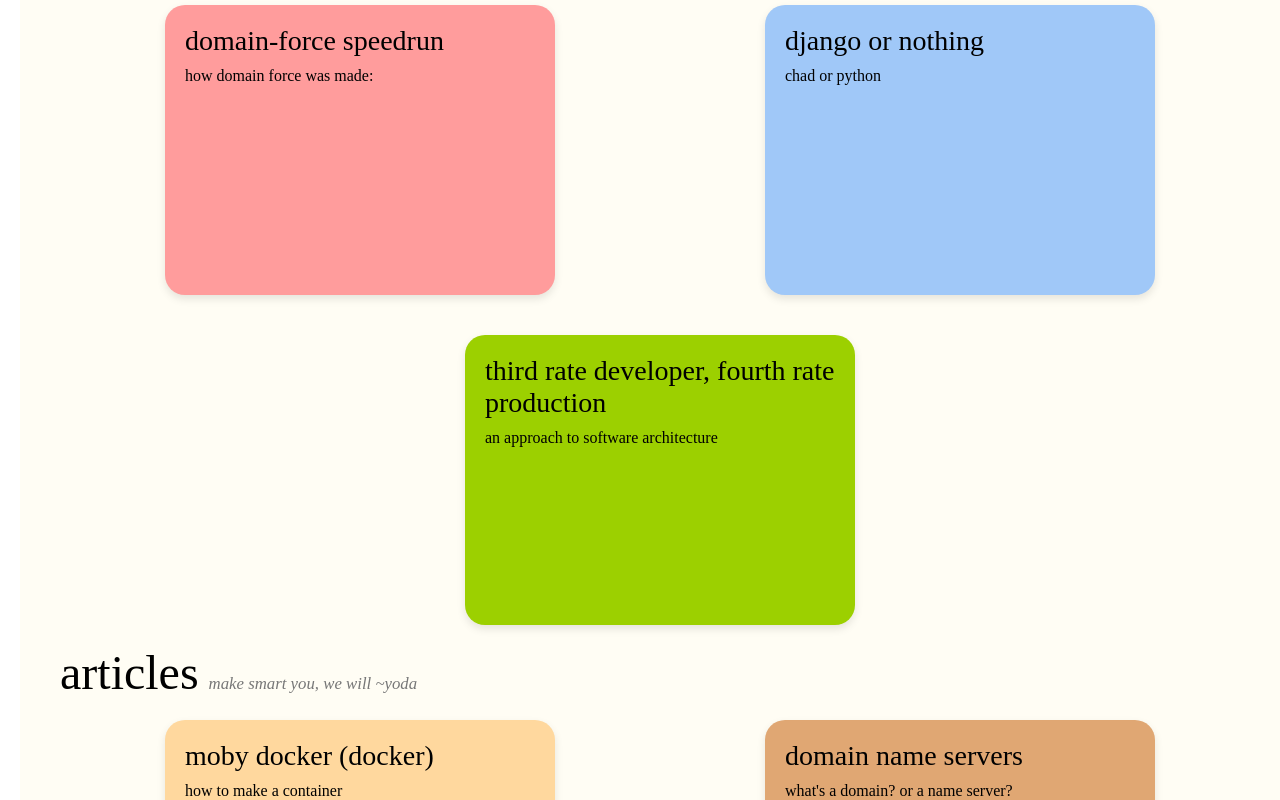
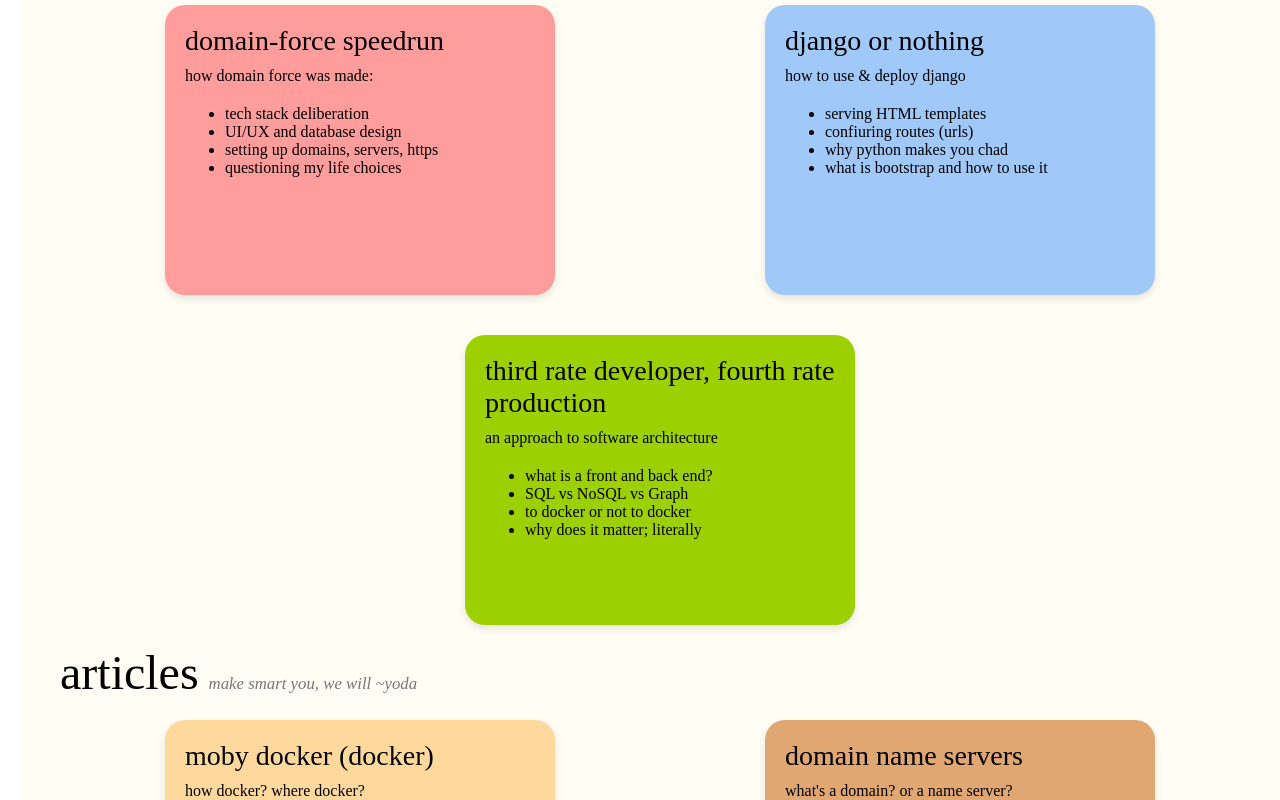
Before and after one commit to Domain-Force/frontline, a React (Create React App) app in the folder domain-force-front/: page / in a window 1280 px wide. Shown: the part 300-1100 px from the top of the page. Built offline with nearby package versions, Linux system fonts and the light colour scheme; a web font is replaced by a local one.

Commit message:
[ADD][DOM-18] Finished setting up the courses and articles card text

```diff
--- a/domain-force-front/src/components/Card.js
+++ b/domain-force-front/src/components/Card.js
@@ -1,10 +1,17 @@
 import React from 'react';
 
-function Card({title, description, color}) {
+function Card({title, description, descList, color}) {
   return (
 	<div className="card" style={{ backgroundColor: color }}>
 	  <p className="card-title">{title}</p>
 	  <p className="card-description">{description}</p>
+	   {descList && descList.length > 0 && (
+        <ul>
+          {descList.map((desc, index) => (
+            <li key={index}>{desc}</li>
+          ))}
+        </ul>
+		)}
 	</div>
   );
 }
--- a/domain-force-front/src/components/Home.js
+++ b/domain-force-front/src/components/Home.js
@@ -18,14 +18,17 @@
 			<Card
 				title="domain-force speedrun"
 				description="how domain force was made:"
+				descList={['tech stack deliberation', 'UI/UX and database design', 'setting up domains, servers, https','questioning my life choices']}
 	  			color="#FF9C9C"/>
 			<Card
 				title="django or nothing"
-				description="chad or python"
+				description="how to use & deploy django"
+				descList={['serving HTML templates', 'confiuring routes (urls)', 'why python makes you chad','what is bootstrap and how to use it']}
 	  			color="#A0C8F8"/>
 			<Card
 				title="third rate developer, fourth rate production"
 				description="an approach to software architecture"
+				descList={["what is a front and back end?", 'SQL vs NoSQL vs Graph', 'to docker or not to docker','why does it matter; literally']}
 	  			color="#9CD000"/>
 		</div>
 
@@ -38,15 +41,18 @@
 	  <div className="cards">
 		<Card
 			title="moby docker (docker)"
-			description="how to make a container"
+			description="how docker? where docker?"
+			descList={['what docker?', 'using docker for your projects', 'iT rUnS oN mY MaChInE','docker vs native']}
 	  		color="#FFD89E"/>
 		<Card
 			title="domain name servers"
 			description="what's a domain? or a name server?"
+			descList={['buying a domain', 'what to avoid', 'suggestions on where to buy','hopefully not getting scammed']}
 	  		color="#E0A773"/>
 		<Card
 			title="cloudflare"
 			description="clouds can have flares?"
+			descList={['what is a domain name server (dns)', 'configuring dns records', 'mom get the camera, my domain is up!']}
 	  		color="#D5BBEA"/>
 	  </div>
 	  </body>
```
